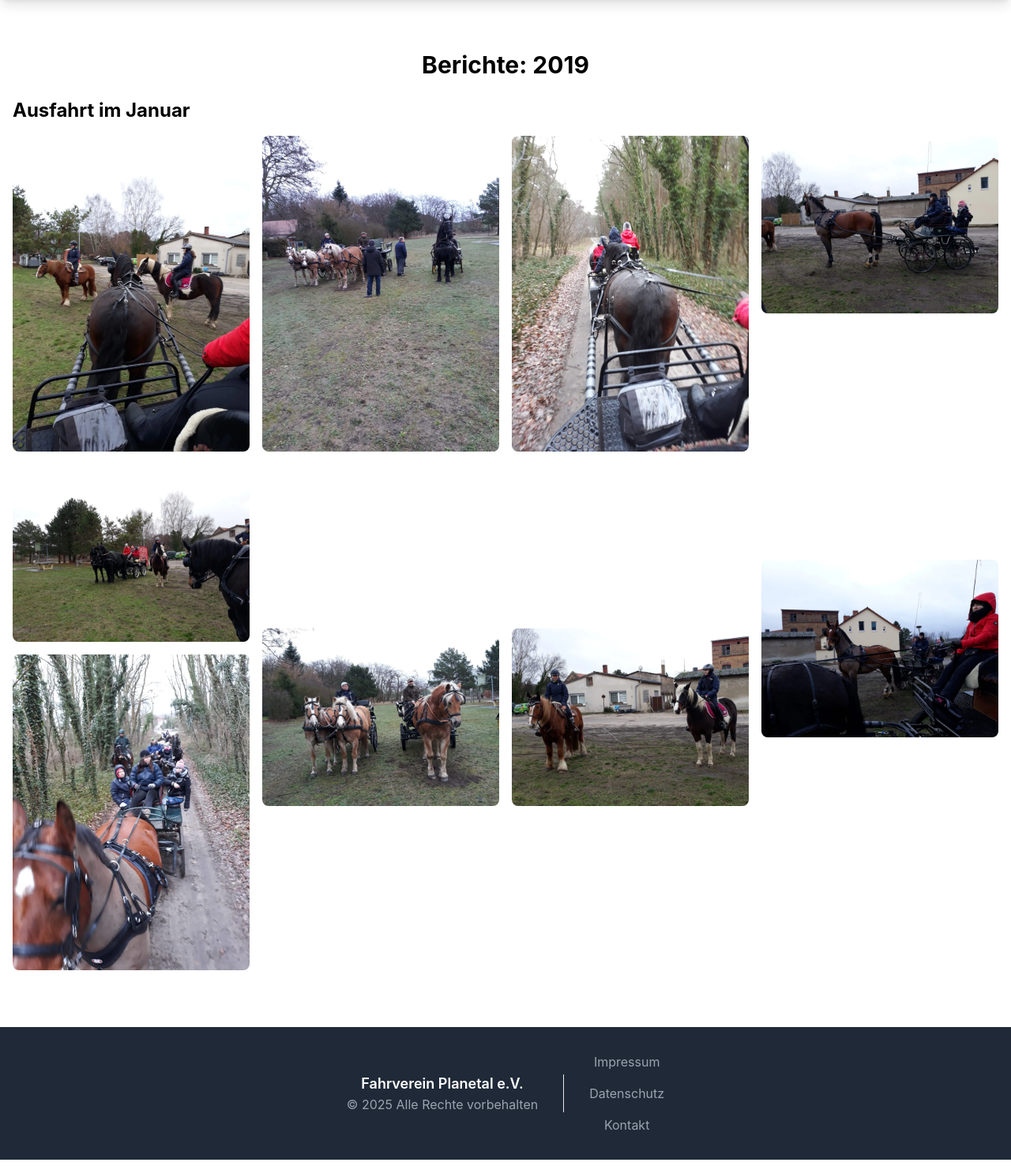
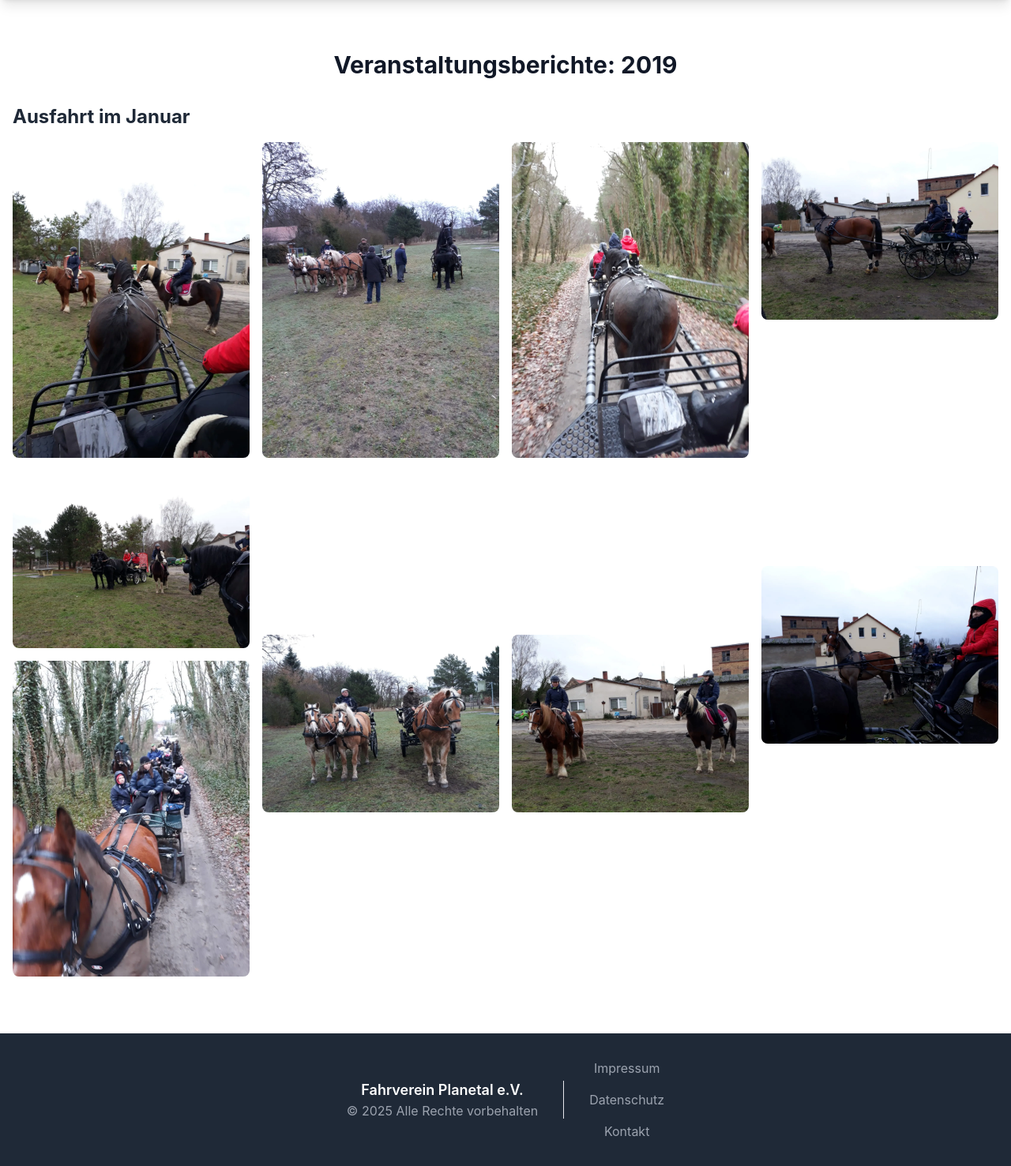
Before and after one commit to FischLord/flask-verein, a Flask app: page /berichte/2019 in a window 1280 px wide. Shown: the part 80-1557 px from the top of the page at 79% size. Run offline with Flask 3, Linux system fonts and the light colour scheme; some libraries are stand-ins or nearby versions.

Commit message:
seo berichte olptimiert, anscheinend

```diff
--- a/app/templates/boilerplate/nav.html
+++ b/app/templates/boilerplate/nav.html
@@ -32,7 +32,7 @@
           </button>
 
           <div id="dropdown"
-            class="absolute right-0 mt-2 w-48 bg-white divide-y divide-gray-100 rounded-lg shadow-lg dark:bg-gray-700 dark:divide-gray-600 transition transform duration-300 ease-out opacity-0 scale-95 hidden">
+            class="absolute right-0 mt-2 w-48 bg-white divide-y divide-gray-100 rounded-lg shadow-lg dark:bg-gray-700 dark:divide-gray-600 transition transform duration-300 ease-out opacity-0 scale-95 hidden z-50">
             <ul class="py-2 text-sm text-gray-700 dark:text-gray-200 max-h-60 overflow-y-auto">
               {% for folder_name in reports %}
               <li>
--- a/app/templates/main/berichte.html
+++ b/app/templates/main/berichte.html
@@ -1,67 +1,81 @@
 {% extends 'boilerplate/layout.html' %}
-{% block content %}
-<div class="container mx-auto px-4 py-8">
-  <h1 class="text-3xl font-bold mb-6 text-center">
+{% block content %}<article class="container mx-auto px-4 py-8" itemscope itemtype="http://schema.org/Article">
+  <header class="mb-8">
+    <h1 class="text-3xl font-bold mb-6 text-center text-gray-900" itemprop="headline">
       {% if multi %}
-      Berichte: {{ folder_name }}
+        Veranstaltungsberichte: {{ folder_name }}
       {% else %}
         Erlebnisbericht: {{ folder_name }}
       {% endif %}
     </h1>
+    <meta itemprop="datePublished" content="{{ folder_name }}">
+  </header>
 
   {% if multi %}
     {# Mehrere Berichte werden angezeigt #}
     {% for event in events %}
-      <section class="mb-12">
-        <h2 class="text-2xl font-bold mb-4">{{ event.name }}</h2>
+      <section class="mb-12" itemscope itemtype="http://schema.org/Event">
+        <h2 class="text-2xl font-bold mb-4 text-gray-800" itemprop="name">{{ event.name }}</h2>
 
         {% if event.text %}
         <div class="mb-8 p-6 bg-yellow-50 border-l-4 border-yellow-400 rounded shadow-sm">
-          <p class="text-gray-800 font-serif italic">
+          <p class="text-gray-800 font-serif italic" itemprop="description">
             {{ event.text | nl2br }}
           </p>
         </div>
         {% endif %}
 
-        <!-- Galerie: 2 Spalten auf kleinen, 4 Spalten auf größeren Bildschirmen -->
-        <div class="grid grid-cols-2 md:grid-cols-4 gap-4">
+        <!-- Bildergalerie mit optimierten Metadaten -->
+        {% if event.images %}
+        <div class="grid grid-cols-2 md:grid-cols-4 gap-4" itemscope itemtype="http://schema.org/ImageGallery">
           {% for col in range(4) %}
             <div class="grid gap-4">
               {% for i in range(event.images|length) %}
                 {% if i % 4 == col %}
-                  <div>
-                    <img class="h-auto max-w-full rounded-lg"
+                  <figure class="relative group" itemprop="image" itemscope itemtype="http://schema.org/ImageObject">
+                    <img class="h-auto max-w-full rounded-lg transition-transform duration-300 hover:scale-105"
                          src="{{ url_for('static', filename='berichte/' ~ folder_name ~ '/' ~ event.name ~ '/' ~ event.images[i]) }}"
-                         alt="{{ event.images[i] }}">
-                  </div>
+                         alt="Bild von {{ event.name }} - {{ event.images[i].split('.')[0] }} - Fahrverein Planetal"
+                         loading="lazy"
+                         itemprop="contentUrl">
+                    <meta itemprop="name" content="{{ event.name }} - {{ event.images[i] }}">
+                    <meta itemprop="description" content="Foto von {{ event.name }} beim Fahrverein Planetal e.V. in Reckahn">
+                  </figure>
                 {% endif %}
               {% endfor %}
             </div>
           {% endfor %}
         </div>
+        {% endif %}
       </section>
     {% endfor %}
   {% else %}
     {# Einzelbericht wird angezeigt #}
+    <div itemscope itemtype="http://schema.org/Article">
       {% if text %}
       <div class="mb-8 p-6 bg-yellow-50 border-l-4 border-yellow-400 rounded shadow-sm">
-      <p class="text-gray-800 font-serif italic">
+        <p class="text-gray-800 font-serif italic" itemprop="articleBody">
           {{ text | nl2br }}
         </p>
       </div>
       {% endif %}
 
-    <!-- Galerie: 2 Spalten auf kleinen, 4 Spalten auf größeren Bildschirmen -->
-    <div class="grid grid-cols-2 md:grid-cols-4 gap-4">
+      <!-- Optimierte Bildergalerie für Einzelbericht -->
+      {% if images %}
+      <div class="grid grid-cols-2 md:grid-cols-4 gap-4" itemscope itemtype="http://schema.org/ImageGallery">
         {% for col in range(4) %}
           <div class="grid gap-4">
             {% for i in range(images|length) %}
               {% if i % 4 == col %}
-              <div>
-                <img class="h-auto max-w-full rounded-lg"
+                <figure class="relative group" itemprop="image" itemscope itemtype="http://schema.org/ImageObject">
+                  <img class="h-auto max-w-full rounded-lg transition-transform duration-300 hover:scale-105"
                        src="{{ url_for('static', filename='berichte/' ~ folder_name ~ '/' ~ images[i]) }}"
-                     alt="{{ images[i] }}">
-              </div>
+                       alt="Ereignisbild {{ folder_name }} - {{ images[i].split('.')[0] }} - Fahrverein Planetal"
+                       loading="lazy"
+                       itemprop="contentUrl">
+                  <meta itemprop="name" content="{{ folder_name }} - {{ images[i] }}">
+                  <meta itemprop="description" content="Foto vom {{ folder_name }} beim Fahrverein Planetal e.V. in Reckahn">
+                </figure>
               {% endif %}
             {% endfor %}
           </div>
@@ -69,4 +83,31 @@
       </div>
       {% endif %}
     </div>
+  {% endif %}
+
+  <!-- Strukturierte Daten für Google Search -->
+  <script type="application/ld+json">
+  {
+    "@context": "https://schema.org",
+    "@type": "Article",
+    "headline": "{% if multi %}Veranstaltungsberichte{% else %}Erlebnisbericht{% endif %}: {{ folder_name }}",
+    "description": "Bilder und Berichte von {{ folder_name }} beim Fahrverein Planetal e.V. in Reckahn",
+    {% if multi and events and events[0].images %}
+    "image": "{{ url_for('static', filename='berichte/' ~ folder_name ~ '/' ~ events[0].name ~ '/' ~ events[0].images[0]) }}",
+    {% elif not multi and images %}
+    "image": "{{ url_for('static', filename='berichte/' ~ folder_name ~ '/' ~ images[0]) }}",
+    {% endif %}
+    "datePublished": "{{ folder_name }}",
+    "publisher": {
+      "@type": "Organization",
+      "name": "Fahrverein Planetal e.V.",
+      "url": "{{ url_for('main.index', _external=True) }}"
+    },
+    "mainEntityOfPage": {
+      "@type": "WebPage",
+      "@id": "{{ url_for('main.erlebnisberichte', folder=folder_name, _external=True) }}"
+    }
+  }
+  </script>
+</article>
 {% endblock %}
```
Lines whose indentation alone changed are shown as unchanged.
